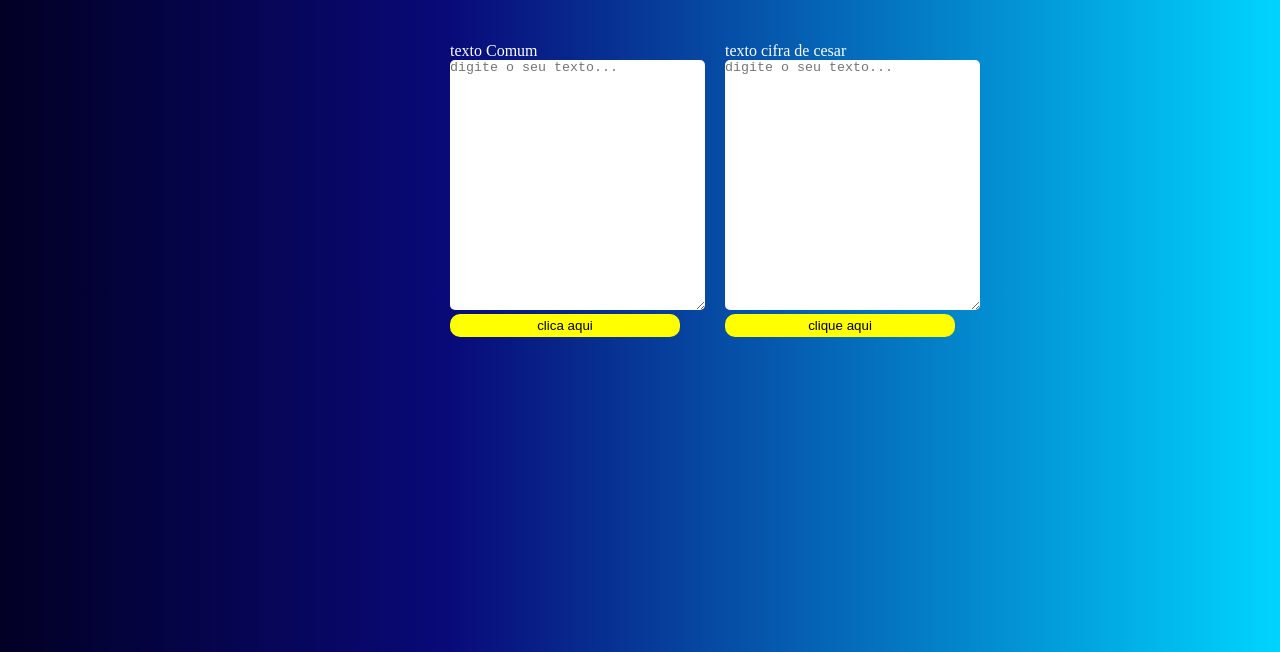
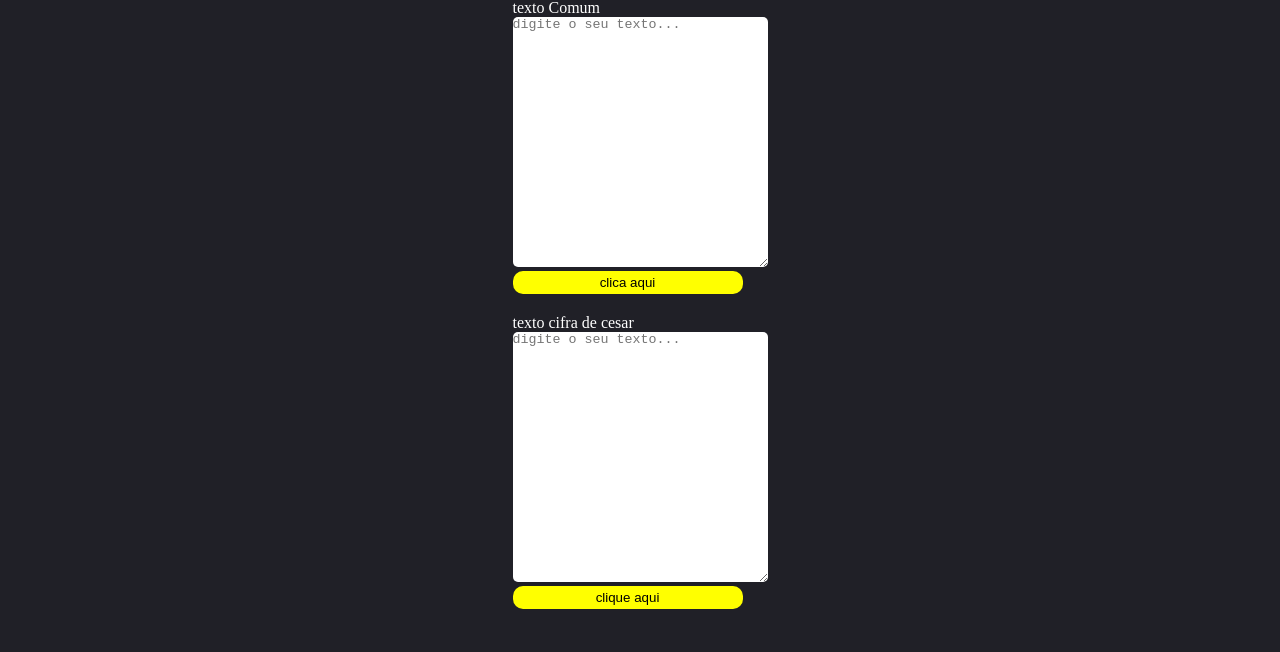
Before and after one commit to TheodoroL/site-Cifra-de-Cesar, a plain HTML site: page index.html in a window 1280 px wide. Shown: the part 148-800 px from the top of the page. Drawn offline with Linux system fonts and the light colour scheme.

Commit message:
update css

```diff
--- a/css/style.css
+++ b/css/style.css
@@ -5,7 +5,7 @@
 
 
 body{
-    background: linear-gradient(90deg, rgba(2,0,36,1) 0%, rgba(9,9,121,1) 35%, rgba(0,212,255,1) 100%);
+    background-color: #202027;
     color : #fff
 }
 
@@ -24,7 +24,7 @@ body{
     width: 400px;
     height: 400px;
     align-items: center;
-    position: relative;
+    flex-direction: column;
 
 }
 
```
